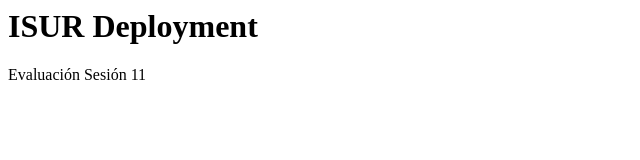
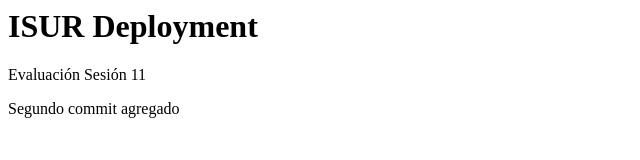
Before and after one commit to JesusOcsa/evaluacion-isur, a plain HTML site: page index.html in a window 1280 px wide. Shown: the whole page, without its empty margins (0-640 px from the left). Drawn offline with Linux system fonts and the light colour scheme.

Commit message:
Segundo commit - mejora proyecto

```diff
--- a/index.html
+++ b/index.html
@@ -1,2 +1,3 @@
 <h1>ISUR Deployment</h1>
 <p>Evaluación Sesión 11</p>
+<p>Segundo commit agregado</p>
```
